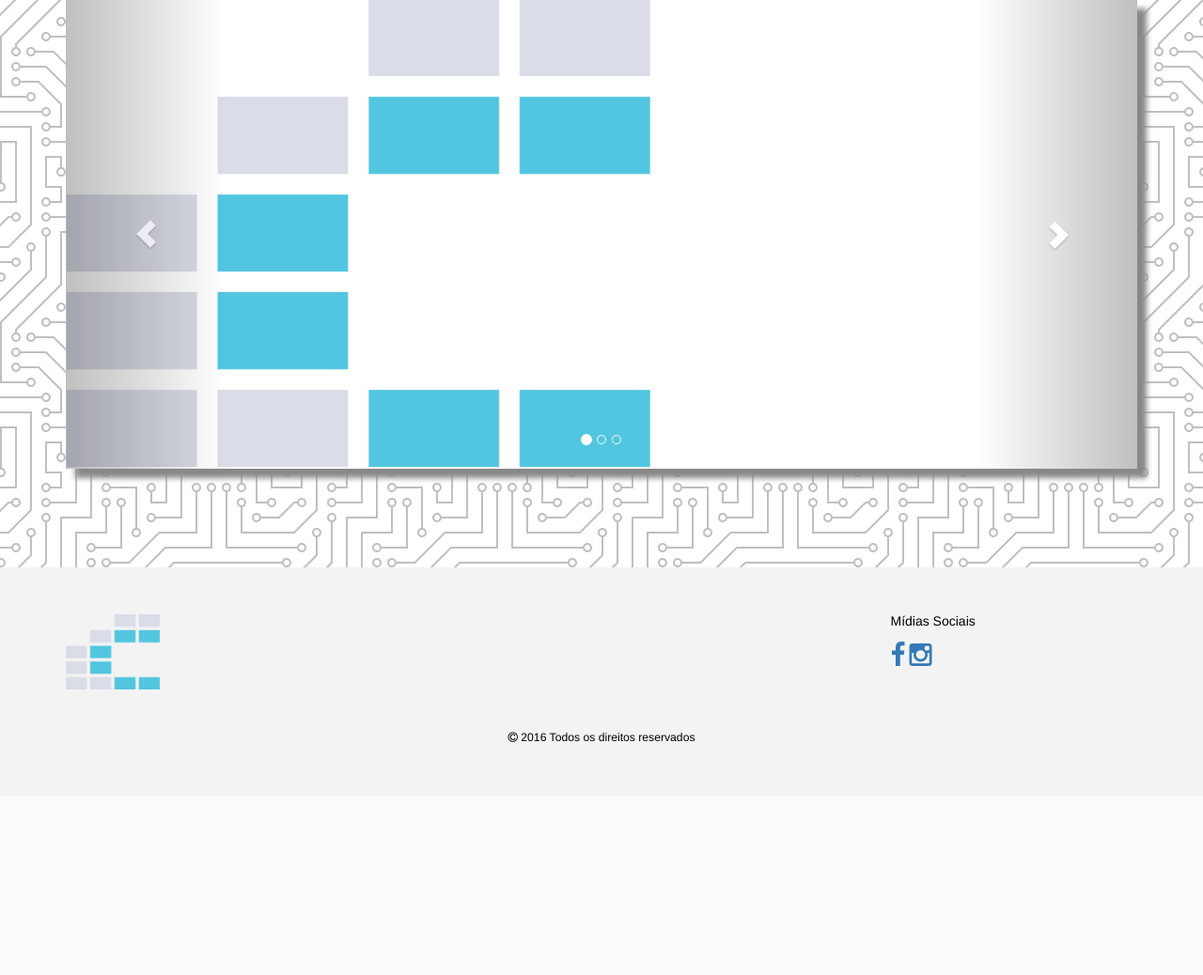
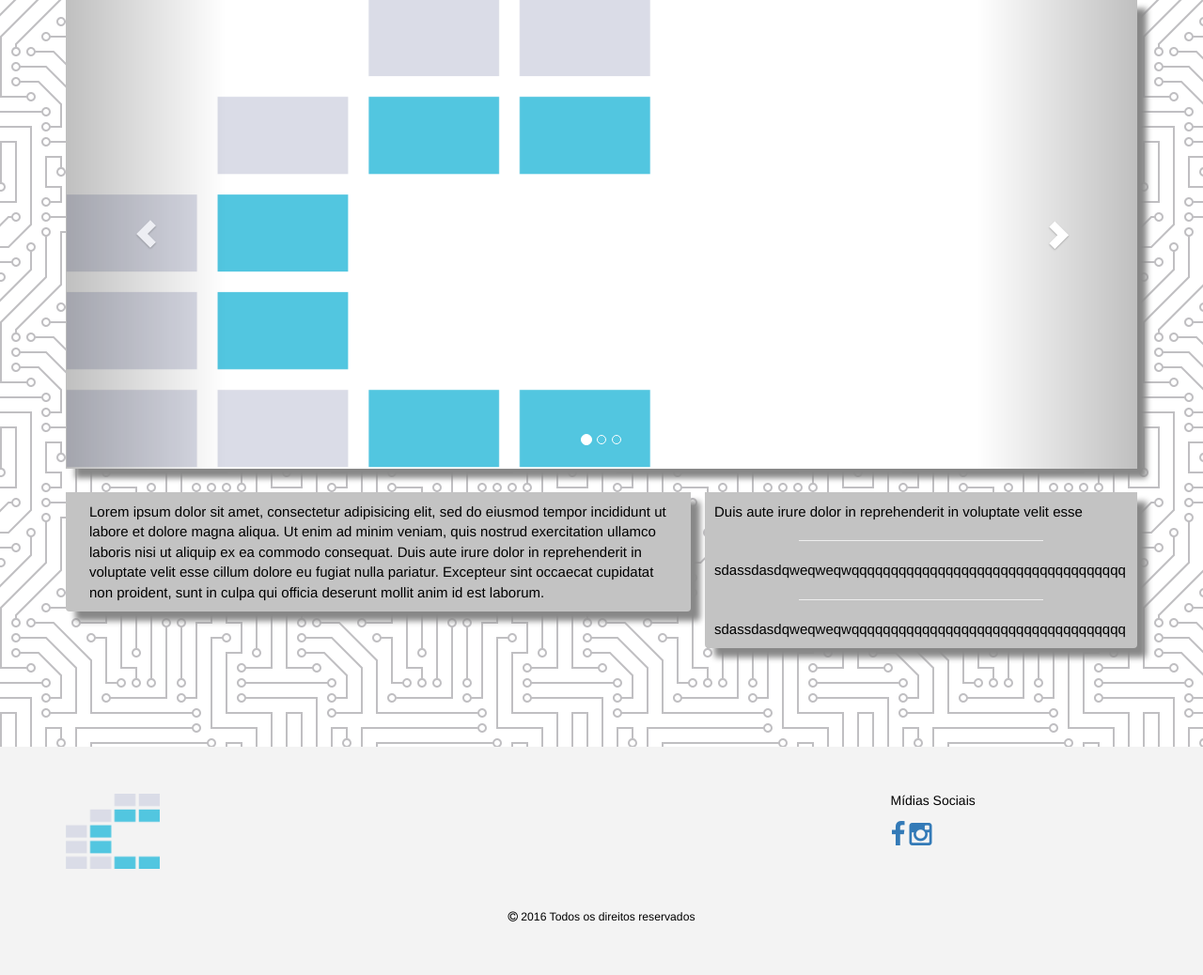
Before and after one commit to SiteCA/siteCA, a PHP site: page / in a window 1280 px wide. Shown: the part 106-1144 px from the top of the page at 94% size. Before the commit the page ends 896 px from the top, so only its background shows below. Run offline with PHP 8.4, Linux system fonts and the light colour scheme; some libraries are stand-ins or nearby versions.

Commit message:
area de noticias

```diff
--- a/assets/css/style.css
+++ b/assets/css/style.css
@@ -7,6 +7,62 @@ Author URI: http://bootstrapthemes.co
 /* ==========================================================================
    Author's custom styles
    ========================================================================== */
+.noticia{
+    padding: 10px;
+}
+
+.noticias{
+    color: black;
+    border-bottom-left-radius: 4px;
+    border-bottom-right-radius: 4px;
+    background-color: #c3c3c3;
+    box-shadow: 10px 10px 6px #888888;
+}
+
+.todasNoticias{
+    color: black;
+    padding: 10px;
+    background-color: #c3c3c3;
+    border-bottom-left-radius: 4px;
+    border-bottom-right-radius: 4px;
+    box-shadow: 10px 10px 6px #888888;
+}
+
+
+/*
+.todasNoticias{
+    cursor: pointer !important;
+    padding-left: 10px;
+}
+.itemTodasNoticias{
+    font-size: 18px;
+    color: blue;
+    padding-top: 20px;
+    border-bottom-color: #C5C5C5;
+    border-bottom-width: 1px;
+    border-bottom-style: solid;
+}
+
+.secNoticias{
+    color: black;
+    margin-left: 1px;
+    margin-right: 1px;
+    margin-top: 15px;
+    padding-top: 20px;
+    padding-bottom: 20px;
+    border-bottom-left-radius: 4px;
+    border-bottom-right-radius: 4px;
+    background-color: #f3f3f3;
+    box-shadow: 10px 10px 6px #888888;
+}
+
+.noticias{
+    height: 300px;
+    border-right-color: #C5C5C5;
+    border-right-width: 1px;
+    border-right-style: solid;
+}
+*/
 .carousel-content {
     color:black;
     display:flex;
--- a/index.php
+++ b/index.php
@@ -5,7 +5,6 @@
             <div class="home_overlay">
                 <div class="container">
                     <div class="row">
-
 						<div class="col-sm-12 col-sm">
 							<div class="main_home">
 								<div class="mainhomecontent">
@@ -53,7 +52,58 @@
 							</div>
 						</div>
 					</div>
+					<!-- comeco da seção de noticias-->
+					<div class="noticias col-md-7" style="margin-top: 25px;">
+            			<div class="noticia">
+            				Lorem ipsum dolor sit amet, consectetur adipisicing elit, sed do eiusmod
+	            			tempor incididunt ut labore et dolore magna aliqua. Ut enim ad minim veniam,
+	            			quis nostrud exercitation ullamco laboris nisi ut aliquip ex ea commodo
+	            			consequat. Duis aute irure dolor in reprehenderit in voluptate velit esse
+	            			cillum dolore eu fugiat nulla pariatur. Excepteur sint occaecat cupidatat non
+	            			proident, sunt in culpa qui officia deserunt mollit anim id est laborum.
+            			</div>
+            		</div>
 
+            		<div class="col-md-5" style="padding-right: 0px; margin-top: 25px;">
+            			<div class="todasNoticias">
+            				<div class="itemNoticia">
+            					Duis aute irure dolor in reprehenderit in voluptate velit esse
+            				</div>
+            				<hr class="divider" style="margin-left: 90px; margin-right: 90px;"></hr>
+            				<div>
+            					sdassdasdqweqweqwqqqqqqqqqqqqqqqqqqqqqqqqqqqqqqqqqqq
+            				</div>
+            				<hr class="divider" style="margin-left: 90px; margin-right: 90px;"></hr>
+            				<div>
+            					sdassdasdqweqweqwqqqqqqqqqqqqqqqqqqqqqqqqqqqqqqqqqqq
+            				</div>
+            			</div>
+            		</div>
+					<!--
+		            <div class="row secNoticias">
+		            	<div class="col-sm-12 col-sm">
+		            		<div class="noticias col-sm-7">
+		            			Lorem ipsum dolor sit amet, consectetur adipisicing elit, sed do eiusmod
+		            			tempor incididunt ut labore et dolore magna aliqua. Ut enim ad minim veniam,
+		            			quis nostrud exercitation ullamco laboris nisi ut aliquip ex ea commodo
+		            			consequat. Duis aute irure dolor in reprehenderit in voluptate velit esse
+		            			cillum dolore eu fugiat nulla pariatur. Excepteur sint occaecat cupidatat non
+		            			proident, sunt in culpa qui officia deserunt mollit anim id est laborum.
+		            		</div>
+		            		<div class="todasNoticias col-sm-5">
+		            			<div class="itemTodasNoticias">
+		            				<a>asdasdasdaaaasdwqeweqwe</a>
+		            			</div>
+		            			<div class="itemTodasNoticias">
+		            				<a>asdasdasdaaaasdwqeweqwe</a>
+		            			</div>
+		            			<div class="itemTodasNoticias">
+		            				<a>asdasdasdaaaasdwqeweqwe</a>
+		            			</div>
+		            		</div>
+		            	</div>
+		            </div>
+		            -->
                 </div>
             </div>
         </section>
--- a/paginas/footer.php
+++ b/paginas/footer.php
@@ -25,6 +25,7 @@
 							</div>
 					</div>
 				</div>
+
 				<div class="row">
 					<div class="col-sm-12 col-xs-6">
 							<div class="single_widget">
```
